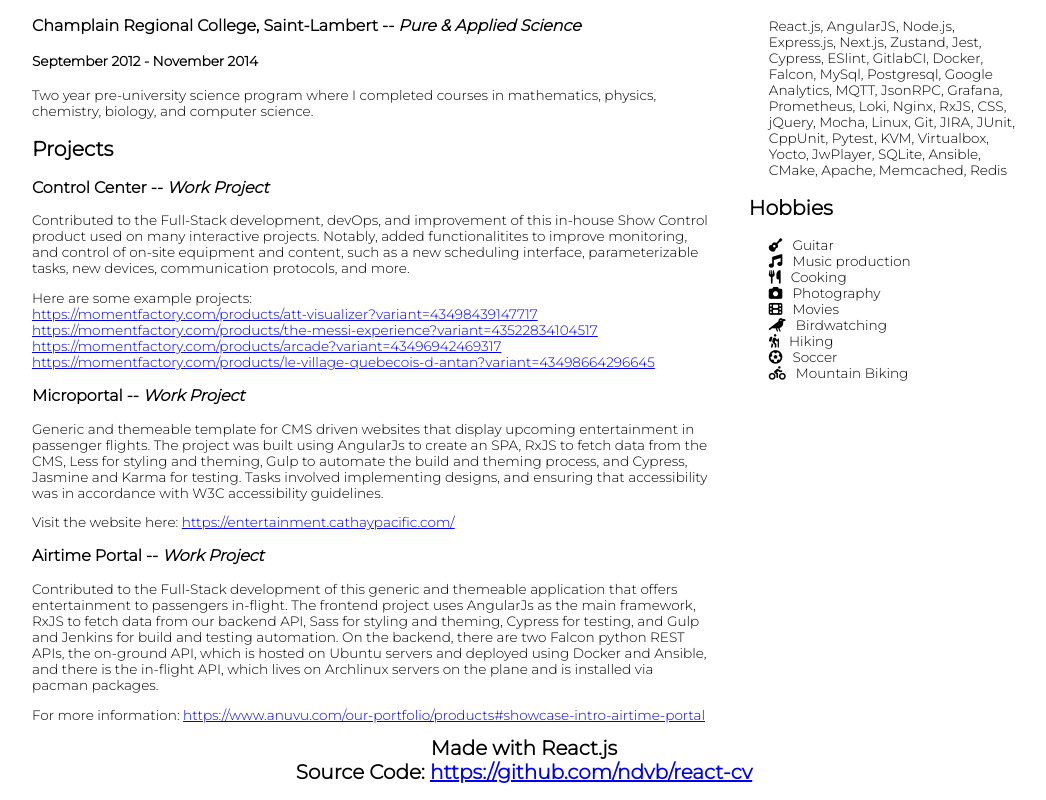
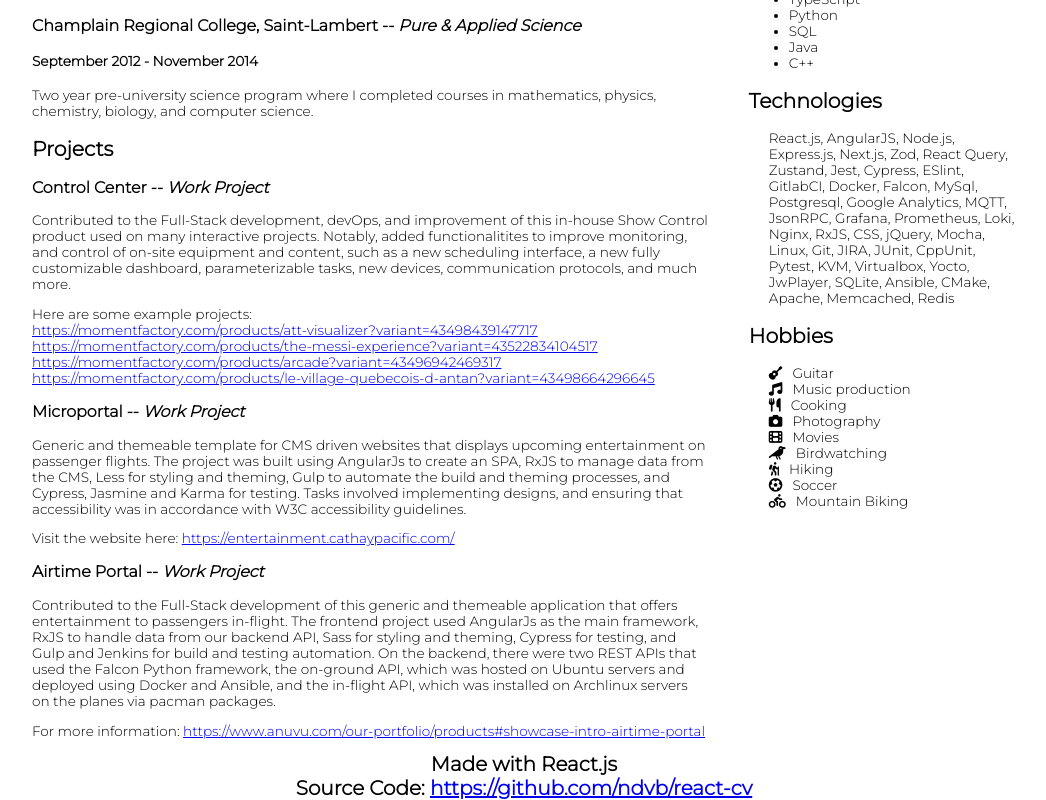
Before and after one commit to ndvb/react-cv, a React (Create React App) app: page / in a window 1280 px wide. Shown: the part 904-1704 px from the top of the page, without its empty margins (116-1162 px from the left). Built offline with nearby package versions, Linux system fonts and the light colour scheme.

Commit message:
update cv

```diff
--- a/src/Assets/data.js
+++ b/src/Assets/data.js
@@ -21,7 +21,7 @@ export default
                     "location": "Montreal",
                     "position": "Full-Stack Developer",
                     "timeline": "January 2022 - PRESENT",
-                    "description": "Full stack development for a show control application used on a multitude of interactive projects. Includes tasks such as, designing and implementing new features, researching new technologies, maintenance of development operations, mentoring and improvement of software development practices."
+                    "description": "Full stack development for a show control application used on a multitude of interactive projects. Includes tasks such as: designing and implementing new features, researching new technologies, maintenance of development operations, mentoring and improvement of software development practices."
                 },
                 {
                     "company": "Anuvu (formerly Global Eagle)",
@@ -73,7 +73,7 @@ export default
                 {
                     "name": "Control Center",
                     "type": "Work Project",
-                    "description": "Contributed to the Full-Stack development, devOps, and improvement of this in-house Show Control product used on many interactive projects. Notably, added functionalitites to improve monitoring, and control of on-site equipment and content, such as a new scheduling interface, parameterizable tasks, new devices, communication protocols, and more.",
+                    "description": "Contributed to the Full-Stack development, devOps, and improvement of this in-house Show Control product used on many interactive projects. Notably, added functionalitites to improve monitoring, and control of on-site equipment and content, such as a new scheduling interface, a new fully customizable dashboard, parameterizable tasks, new devices, communication protocols, and much more.",
                     "links": [
                         {
                             "text": "Here are some example projects:"
@@ -95,7 +95,7 @@ export default
                 {
                     "name": "Microportal",
                     "type": "Work Project",
-                    "description": "Generic and themeable template for CMS driven websites that display upcoming entertainment in passenger flights. The project was built using AngularJs to create an SPA, RxJS to fetch data from the CMS, Less for styling and theming, Gulp to automate the build and theming process, and Cypress, Jasmine and Karma for testing. Tasks involved implementing designs, and ensuring that accessibility was in accordance with W3C accessibility guidelines.",
+                    "description": "Generic and themeable template for CMS driven websites that displays upcoming entertainment on passenger flights. The project was built using AngularJs to create an SPA, RxJS to manage data from the CMS, Less for styling and theming, Gulp to automate the build and theming processes, and Cypress, Jasmine and Karma for testing. Tasks involved implementing designs, and ensuring that accessibility was in accordance with W3C accessibility guidelines.",
                     "links": [
                         {
                             "text": "Visit the website here:",
@@ -106,7 +106,7 @@ export default
                 {
                     "name": "Airtime Portal",
                     "type": "Work Project",
-                    "description": "Contributed to the Full-Stack development of this generic and themeable application that offers entertainment to passengers in-flight. The frontend project uses AngularJs as the main framework, RxJS to fetch data from our backend API, Sass for styling and theming, Cypress for testing, and Gulp and Jenkins for build and testing automation. On the backend, there are two Falcon python REST APIs, the on-ground API, which is hosted on Ubuntu servers and deployed using Docker and Ansible, and there is the in-flight API, which lives on Archlinux servers on the plane and is installed via pacman packages.",
+                    "description": "Contributed to the Full-Stack development of this generic and themeable application that offers entertainment to passengers in-flight. The frontend project used AngularJs as the main framework, RxJS to handle data from our backend API, Sass for styling and theming, Cypress for testing, and Gulp and Jenkins for build and testing automation. On the backend, there were two REST APIs that used the Falcon Python framework, the on-ground API, which was hosted on Ubuntu servers and deployed using Docker and Ansible, and the in-flight API, which was installed on Archlinux servers on the planes via pacman packages.",
                     "links": [
                         {
                             "text": "For more information:",
@@ -130,6 +130,7 @@ export default
         {
             "title": "Achievements",
             "items": [
+                "Re-designed the frontend architecture for the React portion of a Show Control application taking into account future needs and the implementation of a new fully customizable control dashboard.",
                 "Designed, developed and researched tools to create a new scheduling interface for a Show Control used on many live entertainment projects.",
                 "Designed and contributed to the development of an in-flight shopping API used by passenger and crew applications.",
                 "Implemented the games functionality for Southwest Airlines’ web portal, used by thousands of passengers daily.",
@@ -156,6 +157,8 @@ export default
                 "Node.js",
                 "Express.js",
                 "Next.js",
+                "Zod",
+                "React Query",
                 "Zustand",
                 "Jest",
                 "Cypress",
```
